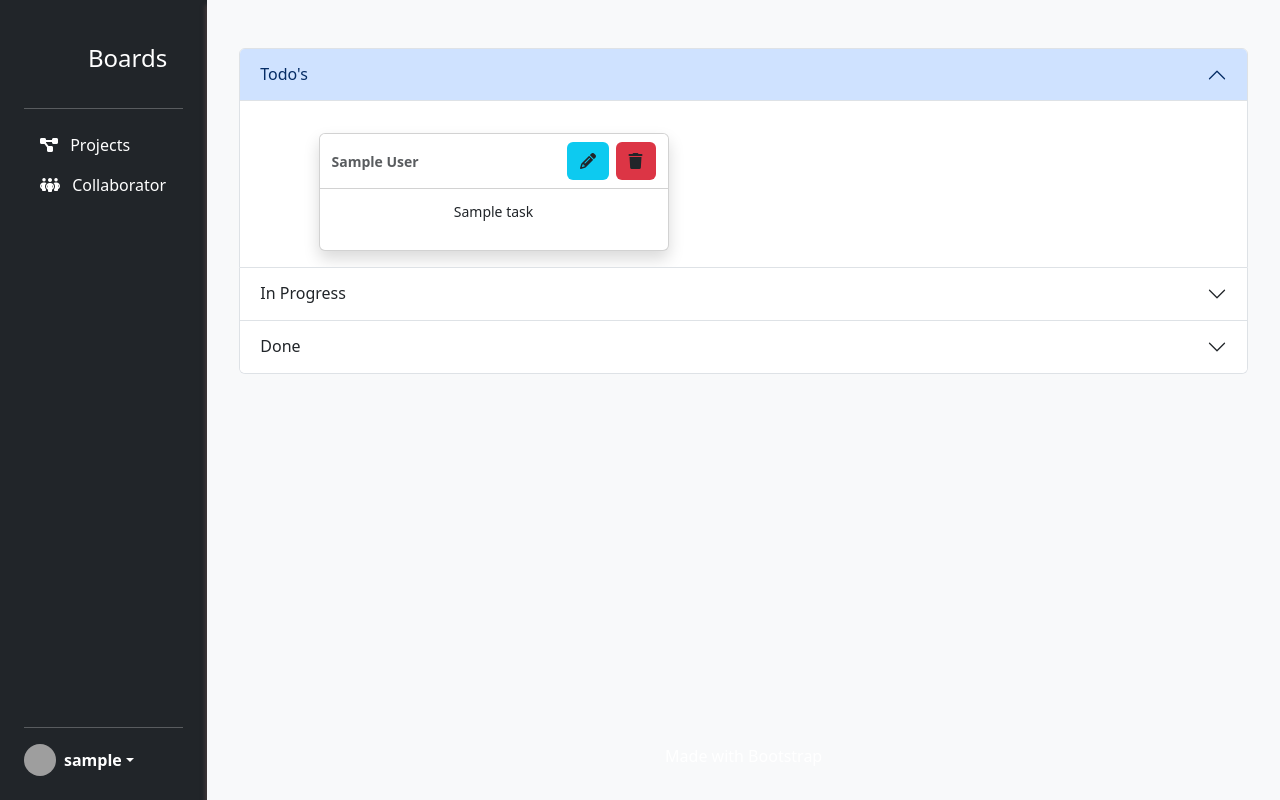
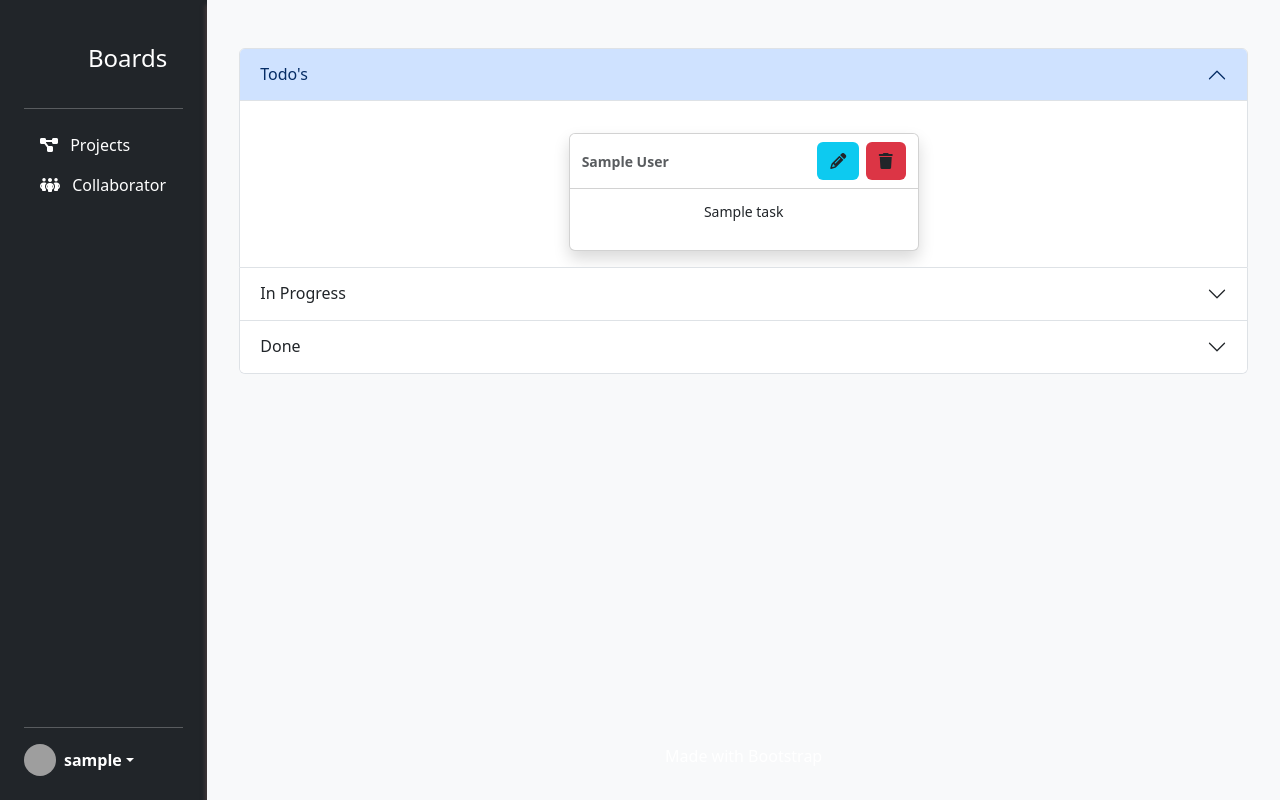
Before and after one commit to LukeI50/Project-Boards, a Django app: template project_board/templates/project_board/project_detail_small.html in a window 1280 px wide. Run offline with Django 4.2, Linux system fonts and the light colour scheme; a user stored in the database is signed in; tables that the repository leaves empty hold one stand-in row (values such as "Sample post"); the template is opened without the code that fills it: values that come from a table or form of the project are taken from there, most other values are stand-ins (such as "Sample title", 1, 10 or a date in 2020); some libraries are stand-ins or nearby versions; grey boxes are pictures that could not be loaded.

Commit message:
Add: single columns to project detail view on small displays

```diff
--- a/project_board/templates/project_board/project_detail_small.html
+++ b/project_board/templates/project_board/project_detail_small.html
@@ -21,7 +21,7 @@
         </h2>
         <div class="accordion-collapse collapse show" id="TodosCollapse" data-bs-parent="#taskStatusAccordion">
             <div class="accordion-body scroll-y max-h-80vh">
-                <div class="grid grid-cols-2">
+                <div class="grid">
                     {% for task in tasks_todo %}
                     {% include "./Additionals/toast_template.html" %}
                     {% endfor %}
@@ -39,7 +39,7 @@
         </h2>
         <div class="accordion-collapse collapse" id="InProgressCollapse" data-bs-parent="#taskStatusAccordion">
             <div class="accordion-body scroll-y max-h-80vh">
-                <div class="grid grid-cols-2">
+                <div class="grid">
                     {% for task in tasks_in_progress %}
                     {% include "./Additionals/toast_template.html" %}
                     {% endfor %}
@@ -57,7 +57,7 @@
         </h2>
         <div class="accordion-collapse collapse" id="DoneCollapse" data-bs-parent="#taskStatusAccordion">
             <div class="accordion-body scroll-y max-h-80vh">
-                <div class="grid grid-cols-2">
+                <div class="grid">
                     {% for task in tasks_done %}
                     {% include "./Additionals/toast_template.html" %}
                     {% endfor %}
```
